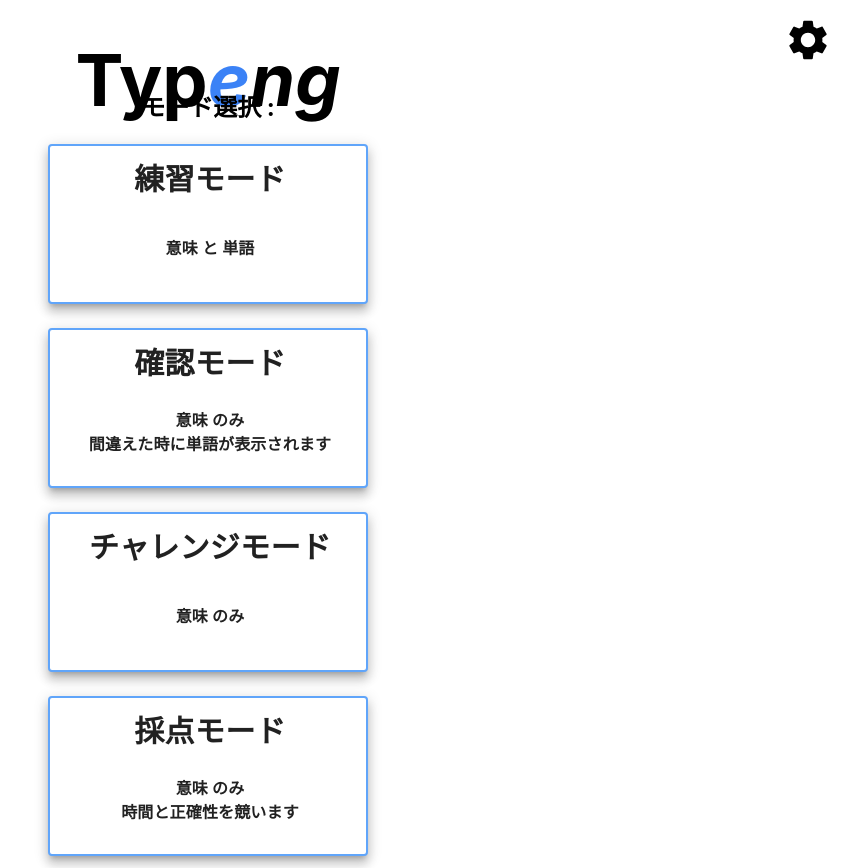
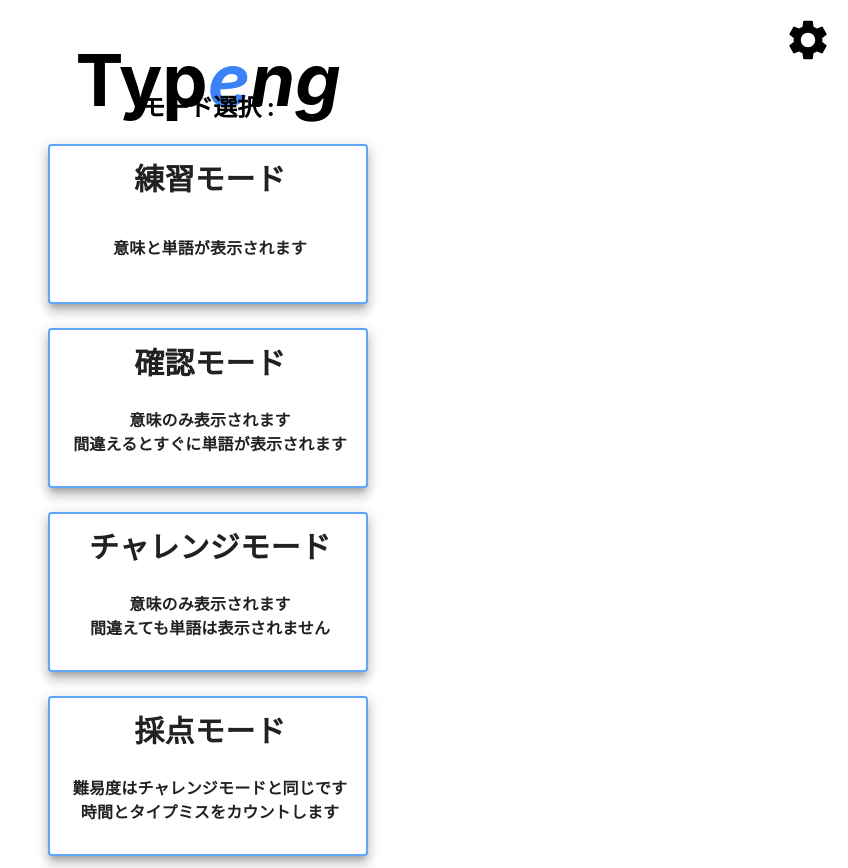
Before and after one commit to hamao0820/typeng, a Next.js app: page / in a window 1280 px wide. Shown: the whole page, without its empty margins (432-1280 px from the left). Built offline with nearby package versions, Linux system fonts and the light colour scheme.

Commit message:
モードの説明を修正

```diff
--- a/pages/index.tsx
+++ b/pages/index.tsx
@@ -20,24 +20,36 @@ const Home: NextPage = () => {
             <div className="flex flex-col justify-center items-center h-4/5">
                 <div className="text-2xl font-bold">モード選択{' : '}</div>
                 <div className="flex flex-wrap w-1/2 justify-center mt-2">
-                    <ModeCard title="練習モード" explanation="意味 と 単語" href="practice" />
+                    <ModeCard title="練習モード" explanation="意味と単語が表示されます" href="practice" />
                     <ModeCard
                         title="確認モード"
                         explanation={
                             <>
-                                意味 のみ <br />
-                                間違えた時に単語が表示されます
+                                意味のみ表示されます
+                                <br />
+                                間違えるとすぐに単語が表示されます
                             </>
                         }
                         href="/test"
                     />
-                    <ModeCard title="チャレンジモード" explanation="意味 のみ" href="challenge" />
+                    <ModeCard
+                        title="チャレンジモード"
+                        explanation={
+                            <>
+                                意味のみ表示されます
+                                <br />
+                                間違えても単語は表示されません
+                            </>
+                        }
+                        href="challenge"
+                    />
                     <ModeCard
                         title="採点モード"
                         explanation={
                             <>
-                                意味 のみ <br />
-                                時間と正確性を競います
+                                難易度はチャレンジモードと同じです
+                                <br />
+                                時間とタイプミスをカウントします
                             </>
                         }
                         href="/scoring"
```
